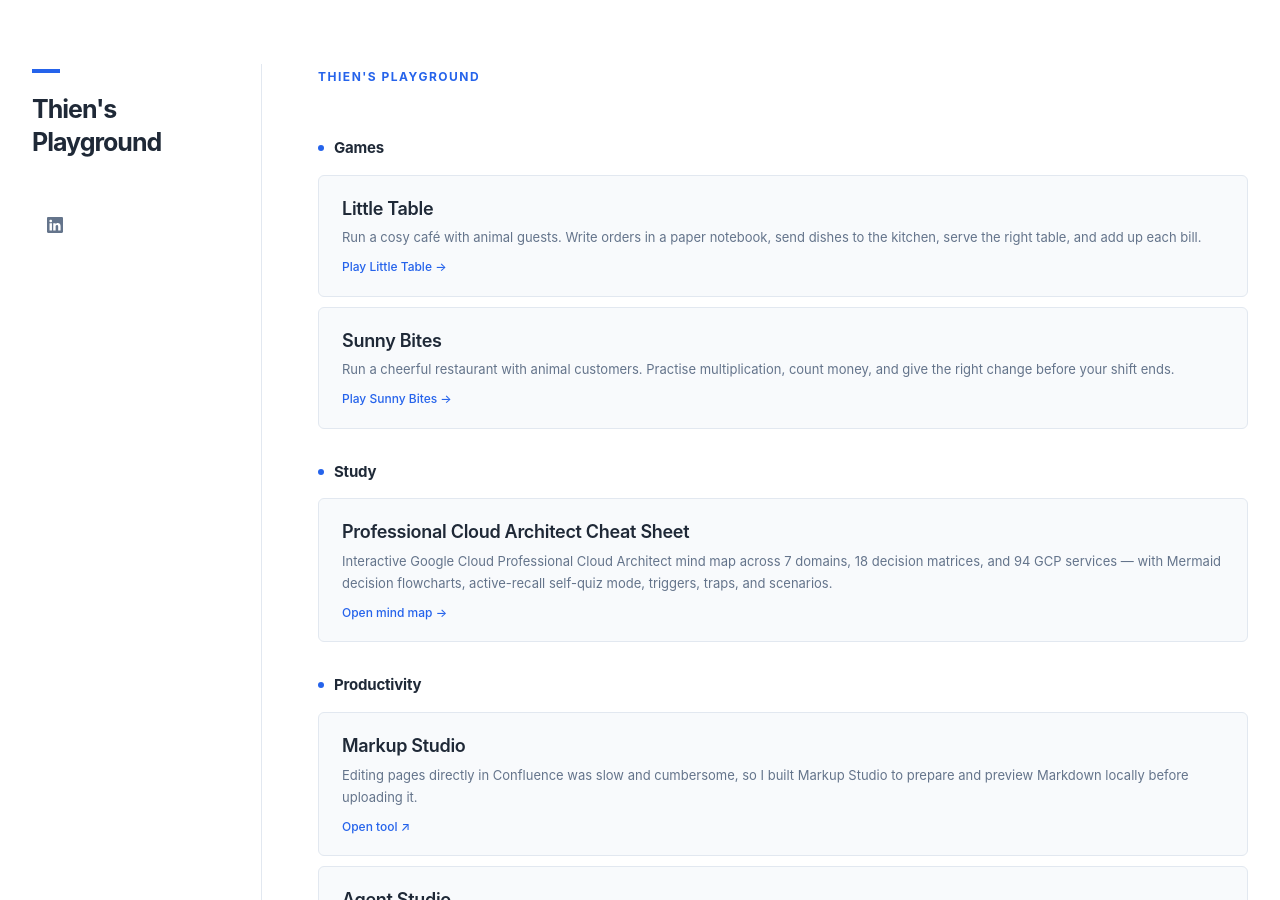
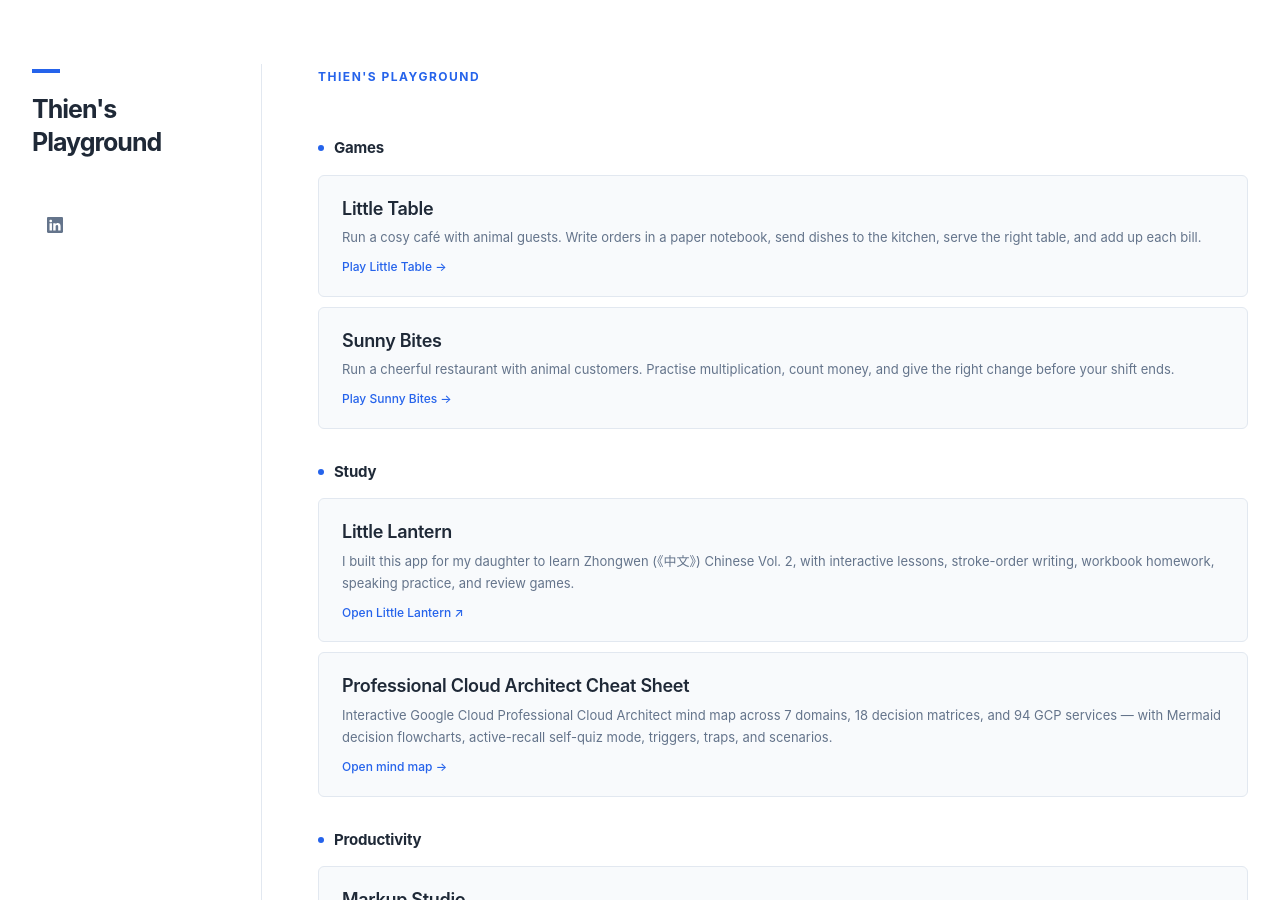
Before and after one commit to neverdie88/neverdie88.github.io, a Jekyll site: the page built from index.html, in a window 1280 px wide and 900 px high. Built offline with Jekyll 4.4.1, drawn with Linux system fonts in a browser that asks for light colours.

Commit message:
Surface Little Lantern (Zhongwen Vol. 2) on home page

```diff
--- a/_data/tools.yml
+++ b/_data/tools.yml
@@ -13,6 +13,16 @@
     count money, and give the right change before your shift ends.
   url: /games/sunny-bites/
   action: Play Sunny Bites
+
+- name: Little Lantern
+  category: Study
+  description: >-
+    I built this app for my daughter to learn Zhongwen (《中文》) Chinese Vol. 2,
+    with interactive lessons, stroke-order writing, workbook homework, speaking
+    practice, and review games.
+  url: https://neverdie88.github.io/zhongwen-kids/
+  external: true
+  action: Open Little Lantern
 
 - name: Professional Cloud Architect Cheat Sheet
   category: Study
```
